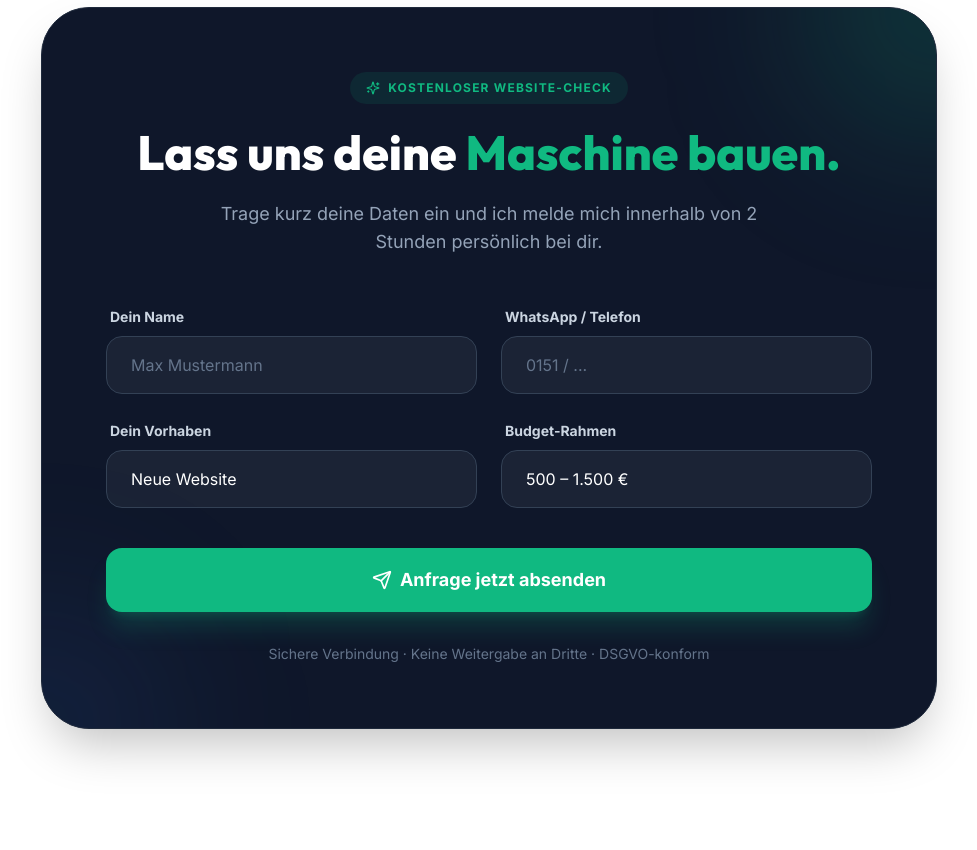
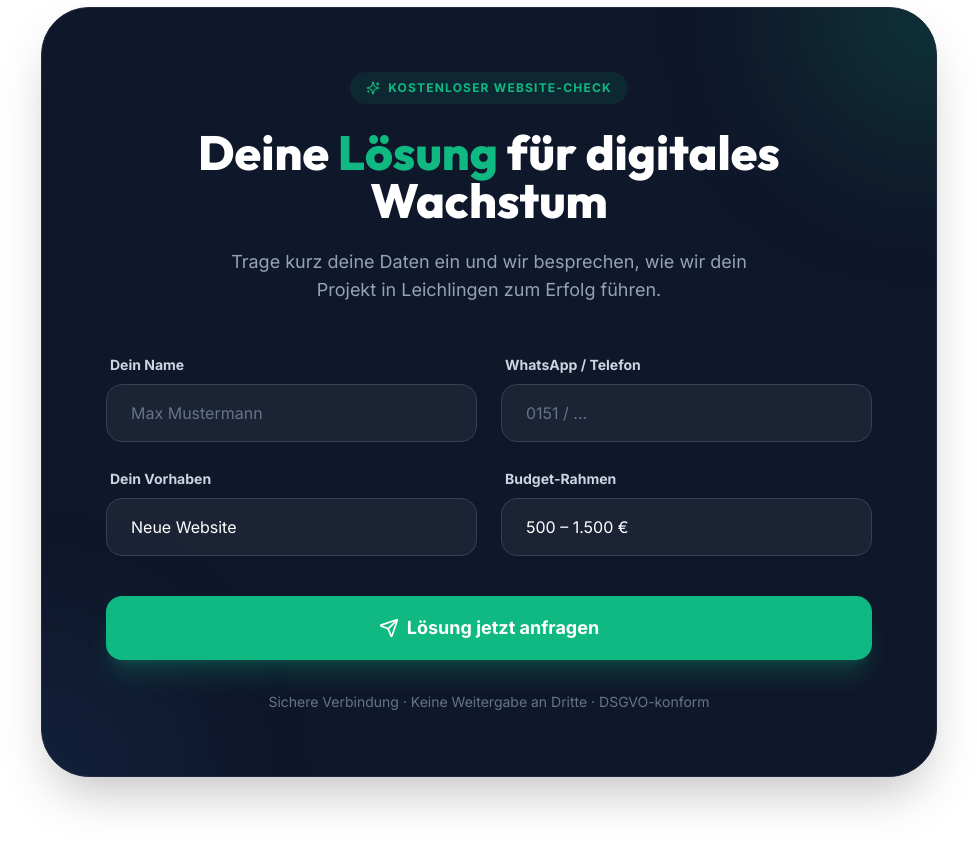
Before and after one commit to timmsug-source/website-linkedin, a Next.js app: page /webdesign/leichlingen in a window 1280 px wide. Shown: the part 5020-5870 px from the top of the page, without its empty margins (151-1128 px from the left). Built offline with nearby package versions, Linux system fonts and the light colour scheme.

Commit message:
Design: Customize ContactForm for Leichlingen LP

```diff
--- a/src/app/(marketing)/webdesign/leichlingen/page.tsx
+++ b/src/app/(marketing)/webdesign/leichlingen/page.tsx
@@ -126,7 +126,12 @@ export default function LeichlingenPage() {
       <LeichlingenFlow />
 
       {/* 5. KONTAKT-FORMULAR */}
-      <ContactForm pageName="Leichlingen Landingpage" />
+      <ContactForm
+        pageName="Leichlingen Landingpage"
+        title={<>Deine <span className="text-accent">Lösung</span> für digitales Wachstum</>}
+        subline="Trage kurz deine Daten ein und wir besprechen, wie wir dein Projekt in Leichlingen zum Erfolg führen."
+        buttonText="Lösung jetzt anfragen"
+      />
 
       {/* 6. WARUM JETZT */}
       <LeichlingenWhyNow />
--- a/src/components/ui/ContactForm.tsx
+++ b/src/components/ui/ContactForm.tsx
@@ -7,9 +7,18 @@ import { Send, CheckCircle2, AlertCircle, Loader2, Sparkles } from "lucide-react
 interface ContactFormProps {
   pageName: string;
   variant?: "light" | "dark";
+  title?: React.ReactNode;
+  subline?: string;
+  buttonText?: string;
 }
 
-export function ContactForm({ pageName, variant = "light" }: ContactFormProps) {
+export function ContactForm({
+  pageName,
+  variant = "light",
+  title = <>Lass uns deine <span className="text-accent">Maschine bauen.</span></>,
+  subline = "Trage kurz deine Daten ein und ich melde mich innerhalb von 2 Stunden persönlich bei dir.",
+  buttonText = "Anfrage jetzt absenden"
+}: ContactFormProps) {
   const [status, setStatus] = useState<"idle" | "loading" | "success" | "error">("idle");
   const [formData, setFormData] = useState({
     name: "",
@@ -61,11 +70,11 @@ export function ContactForm({ pageName, variant = "light" }: ContactFormProps) {
                 <Sparkles size={14} />
                 <span>Kostenloser Website-Check</span>
               </div>
-              <h2 className="text-3xl md:text-5xl font-display font-extrabold text-white mb-6">
-                Lass uns deine <span className="text-accent">Maschine bauen.</span>
+              <h2 className="text-3xl md:text-5xl font-display font-extrabold text-white mb-6 whitespace-pre-line">
+                {title}
               </h2>
               <p className="text-slate-400 text-lg max-w-xl mx-auto">
-                Trage kurz deine Daten ein und ich melde mich innerhalb von 2 Stunden persönlich bei dir.
+                {subline}
               </p>
             </div>
 
@@ -167,7 +176,7 @@ export function ContactForm({ pageName, variant = "light" }: ContactFormProps) {
                         className="flex items-center gap-2"
                       >
                         <Send size={20} />
-                        Anfrage jetzt absenden
+                        {buttonText}
                       </motion.div>
                     )}
                   </AnimatePresence>
```
